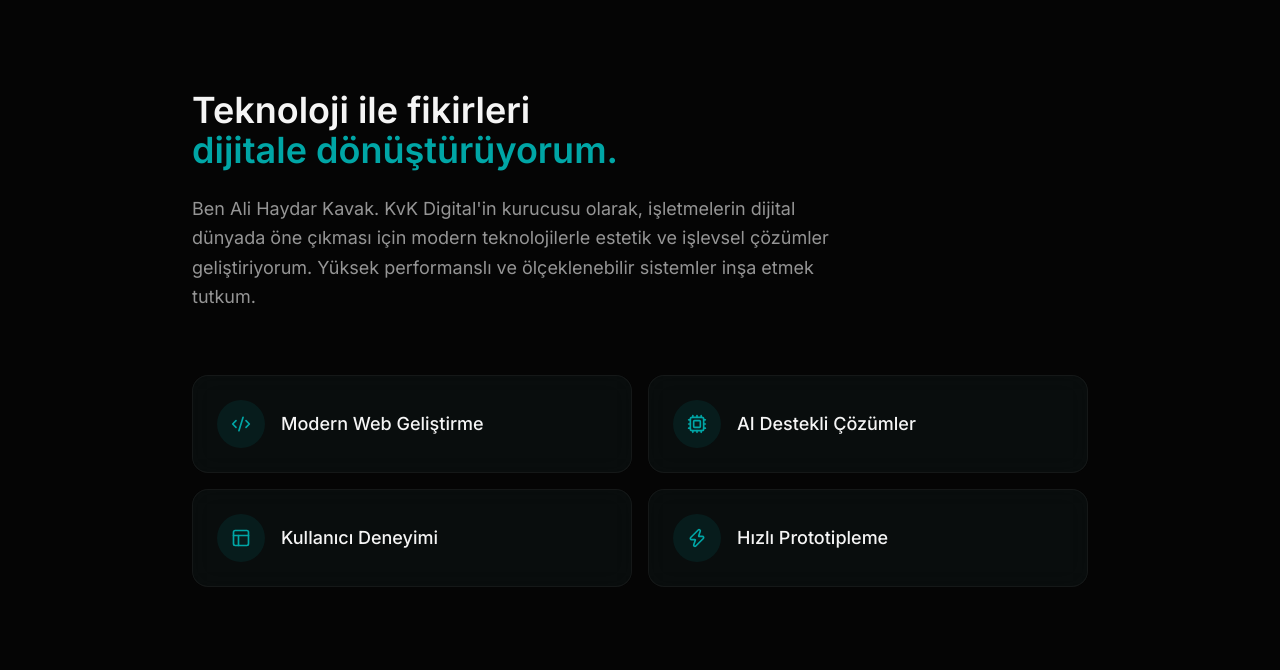
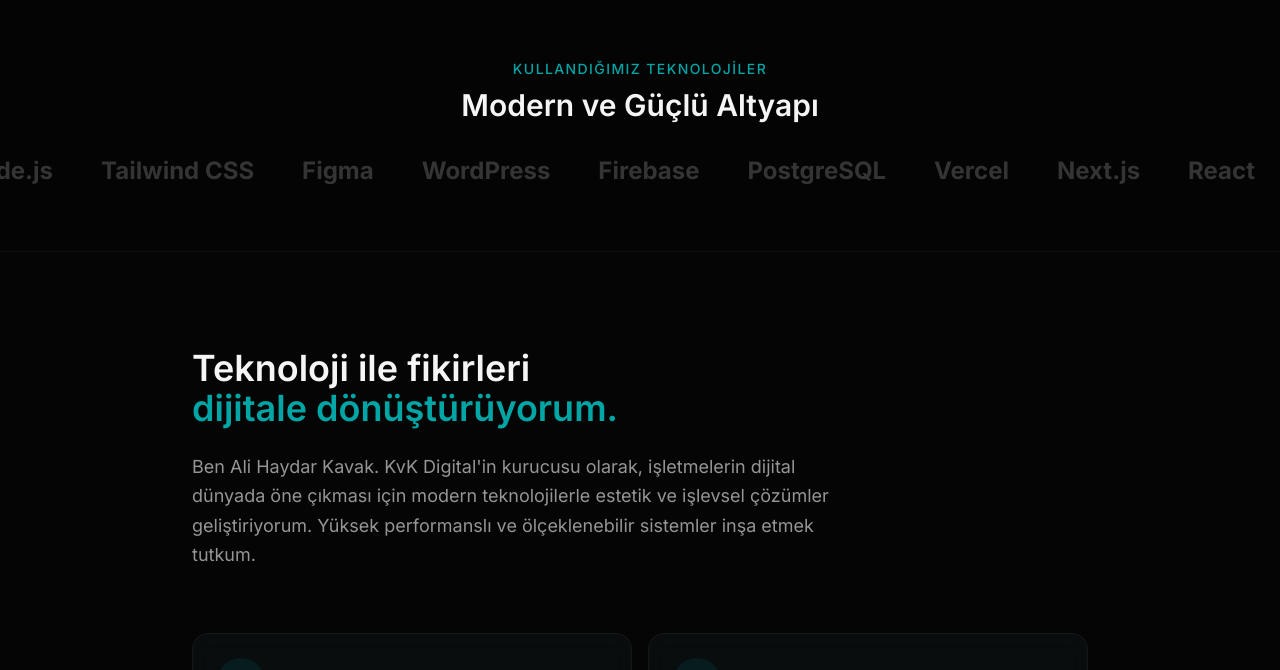
Before and after one commit to ReckyRey05/kvk-dijital, a Next.js app: page / in a window 1280 px wide. Shown: the part 806-1476 px from the top of the page. Built offline with nearby package versions, Linux system fonts and the light colour scheme; no server answers; the database is empty.

Commit message:
feat: add FAQ and TechStack components to homepage

```diff
--- a/src/app/page.tsx
+++ b/src/app/page.tsx
@@ -1,8 +1,10 @@
 import Hero from "@/components/Hero";
+import TechStack from "@/components/TechStack";
 import About from "@/components/About";
 import Services from "@/components/Services";
 import Projects from "@/components/Projects";
 import Process from "@/components/Process";
+import FAQ from "@/components/FAQ";
 import Contact from "@/components/Contact";
 import Footer from "@/components/Footer";
 import { collection, getDocs, query, orderBy } from "firebase/firestore";
@@ -24,10 +26,12 @@ export default async function Home() {
   return (
     <main className="flex min-h-screen flex-col items-center justify-center overflow-hidden">
       <Hero />
+      <TechStack />
       <About />
       <Services services={services || []} />
       <Projects projects={projects || []} />
       <Process />
+      <FAQ />
       <Contact />
       <Footer />
     </main>
--- /dev/null
+++ b/src/components/FAQ.tsx
@@ -0,0 +1,86 @@
+"use client";
+
+import { useState } from "react";
+import { motion, AnimatePresence } from "framer-motion";
+import { ChevronDown } from "lucide-react";
+
+const faqs = [
+  {
+    question: "Web sitesi süreci ne kadar sürüyor?",
+    answer: "Projenin kapsamına ve ihtiyaçlarına göre değişmekle birlikte, standart bir kurumsal web sitesi genellikle 1-2 hafta içerisinde teslim edilmektedir. Özel yazılım gerektiren projelerde bu süre detaylı bir analizle belirlenir."
+  },
+  {
+    question: "Fiyatlandırma nasıl yapılıyor?",
+    answer: "Fiyatlandırma; sitenin tasarımı, sayfa sayısı, e-ticaret altyapısı olup olmadığı ve ekstra yazılım ihtiyaçlarına (örn. rezervasyon sistemi, çoklu dil) göre proje bazlı olarak belirlenmektedir. Sürpriz maliyetler olmadan baştan net bir teklif sunuyoruz."
+  },
+  {
+    question: "Domain ve Hosting (Alan adı ve Barındırma) kime ait oluyor?",
+    answer: "Tüm domain ve hosting hesapları, ve sitenin tüm kaynak kodları tamamen sizin adınıza kaydedilir ve %100 sizin mülkiyetinizde olur. Biz sadece kurulum ve yönetim süreçlerini üstleniyoruz."
+  },
+  {
+    question: "Siteniz arama motorlarına (SEO) uyumlu mu?",
+    answer: "Evet, geliştirdiğimiz tüm web siteleri en güncel SEO (Arama Motoru Optimizasyonu) standartlarına uygun kodlanır. Hızlı yükleme süreleri, mobil uyumluluk ve temiz kod yapısı sayesinde Google'da daha kolay sıralama alırsınız."
+  },
+  {
+    question: "Mobil cihazlarda sorunsuz çalışıyor mu?",
+    answer: "Kesinlikle. Sitelerimiz 'Mobile First' (Önce Mobil) prensibiyle tasarlanır. Ziyaretçilerinizin çoğu mobil cihazlardan geleceği için telefon ve tabletlerde kusursuz bir deneyim sunar."
+  }
+];
+
+export default function FAQ() {
+  const [openIndex, setOpenIndex] = useState<number | null>(0);
+
+  return (
+    <section className="w-full py-24 relative">
+      <div className="container mx-auto px-6">
+        <div className="max-w-3xl mx-auto">
+          <div className="text-center mb-16">
+            <h2 className="text-3xl md:text-4xl font-semibold mb-4">
+              Sıkça Sorulan <span className="text-accent">Sorular</span>
+            </h2>
+            <p className="text-foreground/60 text-lg">
+              Süreçlerimiz ve çalışma prensiplerimiz hakkında merak ettikleriniz.
+            </p>
+          </div>
+
+          <div className="space-y-4">
+            {faqs.map((faq, index) => (
+              <div
+                key={index}
+                className={`glass-panel overflow-hidden transition-colors duration-300 ${
+                  openIndex === index ? "border-accent/30 bg-accent/5" : ""
+                }`}
+              >
+                <button
+                  className="w-full flex items-center justify-between p-6 text-left cursor-pointer"
+                  onClick={() => setOpenIndex(openIndex === index ? null : index)}
+                >
+                  <span className="font-medium text-lg">{faq.question}</span>
+                  <ChevronDown
+                    className={`w-5 h-5 text-accent transition-transform duration-300 ${
+                      openIndex === index ? "rotate-180" : ""
+                    }`}
+                  />
+                </button>
+                <AnimatePresence>
+                  {openIndex === index && (
+                    <motion.div
+                      initial={{ height: 0, opacity: 0 }}
+                      animate={{ height: "auto", opacity: 1 }}
+                      exit={{ height: 0, opacity: 0 }}
+                      transition={{ duration: 0.3, ease: "easeInOut" }}
+                    >
+                      <div className="p-6 pt-0 text-foreground/70 leading-relaxed">
+                        {faq.answer}
+                      </div>
+                    </motion.div>
+                  )}
+                </AnimatePresence>
+              </div>
+            ))}
+          </div>
+        </div>
+      </div>
+    </section>
+  );
+}
--- /dev/null
+++ b/src/components/TechStack.tsx
@@ -0,0 +1,42 @@
+"use client";
+
+import { motion } from "framer-motion";
+
+const technologies = [
+  "Next.js", "React", "TypeScript", "Node.js", "Tailwind CSS",
+  "Figma", "WordPress", "Firebase", "PostgreSQL", "Vercel",
+  "Next.js", "React", "TypeScript", "Node.js", "Tailwind CSS",
+  "Figma", "WordPress", "Firebase", "PostgreSQL", "Vercel"
+];
+
+export default function TechStack() {
+  return (
+    <section className="w-full py-16 relative overflow-hidden bg-background/50 border-y border-white/5">
+      <div className="container mx-auto px-6 mb-8 text-center">
+        <p className="text-sm font-medium text-accent tracking-widest uppercase mb-2">Kullandığımız Teknolojiler</p>
+        <h2 className="text-2xl md:text-3xl font-semibold">Modern ve Güçlü Altyapı</h2>
+      </div>
+
+      <div className="w-full flex overflow-hidden group">
+        <motion.div
+          animate={{ x: ["0%", "-50%"] }}
+          transition={{
+            repeat: Infinity,
+            ease: "linear",
+            duration: 20,
+          }}
+          className="flex whitespace-nowrap gap-12 px-6"
+        >
+          {technologies.map((tech, idx) => (
+            <div
+              key={idx}
+              className="flex items-center justify-center text-xl md:text-2xl font-bold text-foreground/20 hover:text-accent transition-colors duration-300"
+            >
+              {tech}
+            </div>
+          ))}
+        </motion.div>
+      </div>
+    </section>
+  );
+}
```
